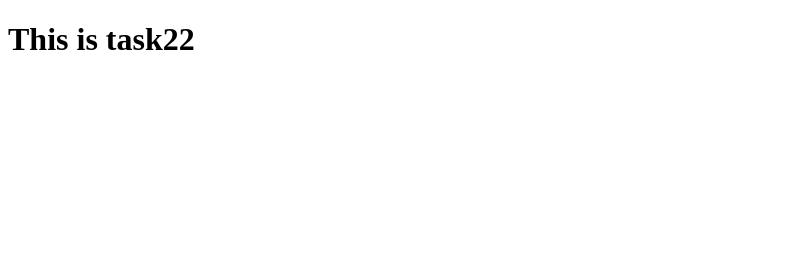
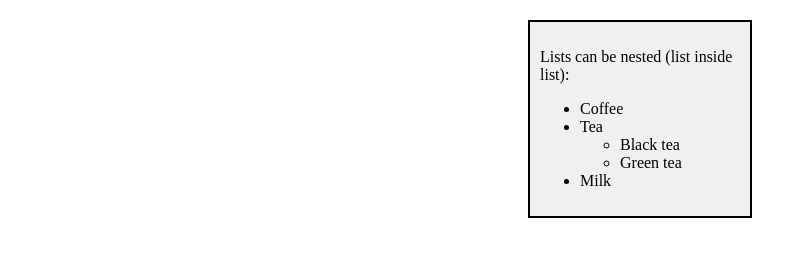
Before and after one commit to Lokesh1001/Ethnus, a plain HTML site: page Task2.html in a window 1280 px wide. Shown: the whole page, without its empty margins (0-807 px from the left). Drawn offline with Linux system fonts and the light colour scheme.

Commit message:
Update Task2.html

```diff
--- a/Task2.html
+++ b/Task2.html
@@ -1,11 +1,32 @@
 <!DOCTYPE html>
 <html lang="en">
-  <head>
-    <meta charset="UTF-8" />
-    <meta name="viewport" content="width=device-width, initial-scale=1.0" />
-    <title>Document</title>
-  </head>
-  <body>
-    <h1>This is task22</h1>
-  </body>
+<head>
+    <meta charset="UTF-8">
+    <meta name="viewport" content="width=device-width, initial-scale=1.0">
+    <title>Nested Lists Example</title>
+    <style>
+        .box {
+            width: 200px;
+            padding: 10px;
+            border: 2px solid #000;
+            background-color: #f0f0f0;
+            margin: 20px auto;
+        }
+    </style>
+</head>
+<body>
+    <div class="box">
+        <p>Lists can be nested (list inside list):</p>
+        <ul>
+            <li>Coffee</li>
+            <li>Tea
+                <ul>
+                    <li>Black tea</li>
+                    <li>Green tea</li>
+                </ul>
+            </li>
+            <li>Milk</li>
+        </ul>
+    </div>
+</body>
 </html>
```
